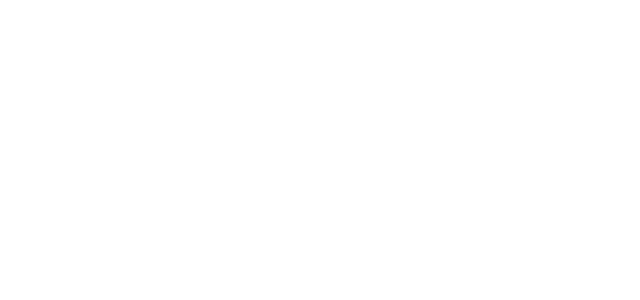
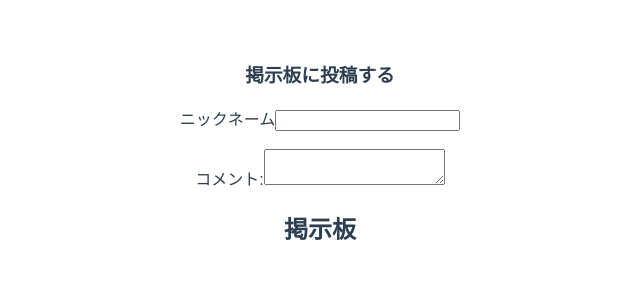
Before and after one commit to 07130918/Vue, a Vue app in the folder axios_app/: page / in a window 1280 px wide. Shown: the top 300 px of the page, without its empty margins (320-960 px from the left). Built offline with nearby package versions, Linux system fonts and the light colour scheme.

Commit message:
topページの下準備

```diff
--- a/axios_app/src/App.vue
+++ b/axios_app/src/App.vue
@@ -1,10 +1,24 @@
 <template>
+    <div id="app">
+        <h3>掲示板に投稿する</h3>
+        <label for="name">ニックネーム</label>
+        <input id="name" type="text" v-model="name">
+        <br><br>
+        <label for="comment">コメント:</label>
+        <textarea id="comment" v-model="comment"></textarea>
+        <h2>掲示板</h2>
 
+    </div>
 </template>
 
 <script>
 export default {
-
+    data() {
+        return {
+            name: "",
+            comment: "",
+        }
+    }
 }
 </script>
 
```
